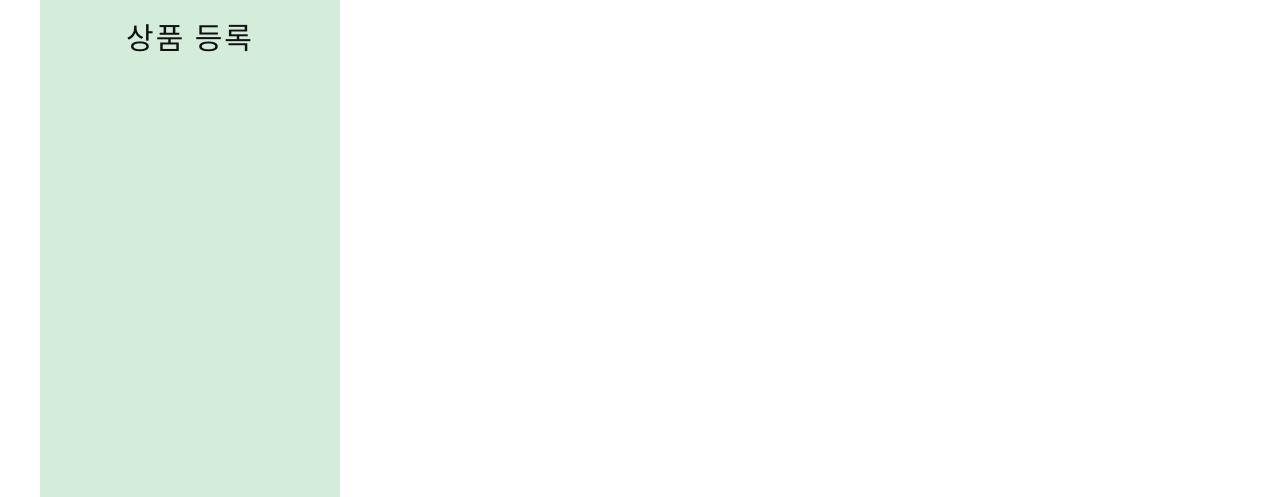
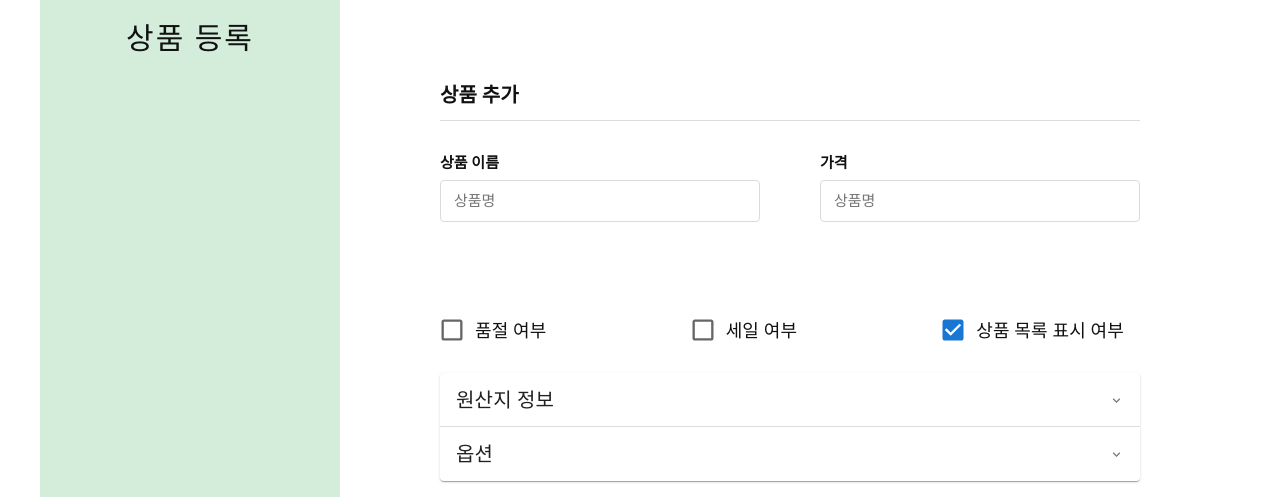
Before and after one commit to Wanted-Pre-Onboarding-FE-Team-12/wanted-pre-onboardin-fruitte, a React (Create React App) app: page /admin/addproduct in a window 1280 px wide. Shown: the part 303-800 px from the top of the page. Built offline with nearby package versions, Linux system fonts and the light colour scheme.

Commit message:
feat: 관리자 상품등록 페이지 퍼블리싱

```diff
--- /dev/null
+++ b/src/components/AdminProductForm/index.jsx
@@ -0,0 +1,140 @@
+import React from 'react';
+
+import useInput from '@hooks/useInput';
+
+// CSS
+import { Header, Form, Label, Input, Error, Section, Container, AccordionWrapper } from './style';
+import {
+  Accordion,
+  AccordionDetails,
+  AccordionSummary,
+  Checkbox,
+  FormControlLabel,
+  Typography,
+  Button,
+} from '@mui/material';
+
+import ExpandMoreIcon from '@mui/icons-material/ExpandMore';
+
+const AdminProductForm = () => {
+  const {
+    value: productName,
+    hasError: productNameHasError,
+    valueChangeHandler: onChangeProductName,
+    inputBlurHandler: onBlurProductName,
+  } = useInput(value => value.trim() !== '');
+
+  const {
+    value: productPrice,
+    hasError: productPriceHasError,
+    valueChangeHandler: onChangeProductPrice,
+    inputBlurHandler: onBlurProductPrice,
+  } = useInput(value => value.trim() !== '');
+
+  const formSubmitHandler = () => {};
+  return (
+    <Section>
+      <div>
+        <Header>상품 추가</Header>
+
+        <Form onSubmit={formSubmitHandler}>
+          <Container>
+            <Label id="productName-label" error={productNameHasError}>
+              <span>상품 이름</span>
+              <div>
+                <Input
+                  type="text"
+                  id="productName"
+                  name="productName"
+                  value={productName}
+                  placeholder="상품명"
+                  onChange={onChangeProductName}
+                  onBlur={onBlurProductName}
+                  error={productNameHasError}
+                  required
+                />
+              </div>
+              {productNameHasError && <Error>상품명을 입력해주세요.</Error>}
+            </Label>
+            <Label id="productPrice-label" error={productPriceHasError}>
+              <span>가격</span>
+              <div>
+                <Input
+                  type="text"
+                  id="productPrice"
+                  name="productPrice"
+                  value={productPrice}
+                  placeholder="상품명"
+                  onChange={onChangeProductPrice}
+                  onBlur={onBlurProductPrice}
+                  error={productPriceHasError}
+                  required
+                />
+              </div>
+              {productPriceHasError && <Error>상품 가격을 입력해주세요.</Error>}
+            </Label>
+          </Container>
+          <Container>
+            <FormControlLabel
+              control={<Checkbox />}
+              sx={{ '& .MuiSvgIcon-root': { fontSize: 28 } }}
+              label={<Typography sx={{ fontSize: 18 }}>품절 여부</Typography>}
+            />
+            <FormControlLabel
+              control={<Checkbox />}
+              sx={{ '& .MuiSvgIcon-root': { fontSize: 28 } }}
+              label={<Typography sx={{ fontSize: 18 }}>세일 여부</Typography>}
+            />
+            <FormControlLabel
+              control={<Checkbox defaultChecked />}
+              sx={{ '& .MuiSvgIcon-root': { fontSize: 28 } }}
+              label={<Typography sx={{ fontSize: 18 }}>상품 목록 표시 여부</Typography>}
+            />
+          </Container>
+
+          <AccordionWrapper>
+            <Accordion>
+              <AccordionSummary
+                expandIcon={<ExpandMoreIcon />}
+                aria-controls="panel1a-content"
+                id="panel1a-header"
+              >
+                <Typography sx={{ fontSize: 20 }}>원산지 정보</Typography>
+              </AccordionSummary>
+              <AccordionDetails>
+                <Label>
+                  <span>원산지 정보</span>
+                  <Input placeholder="원산지 정보를 입력해 주세요." />
+                </Label>
+                <Label>
+                  <span>배송가능</span>
+                  <Input placeholder="가능하면 true 아니면 false를 입력해 주세요." />
+                </Label>
+                <Label>
+                  <span>배송비</span>
+                  <Input placeholder="배송비를 입력해 주세요." />
+                </Label>
+              </AccordionDetails>
+            </Accordion>
+            <Accordion>
+              <AccordionSummary
+                expandIcon={<ExpandMoreIcon />}
+                aria-controls="panel2a-content"
+                id="panel2a-header"
+              >
+                <Typography sx={{ fontSize: 20 }}>옵션</Typography>
+              </AccordionSummary>
+              <AccordionDetails></AccordionDetails>
+            </Accordion>
+          </AccordionWrapper>
+
+          <Button variant="contained" color="success">
+            <Typography sx={{ fontSize: 20 }}>상품 추가하기</Typography>
+          </Button>
+        </Form>
+      </div>
+    </Section>
+  );
+};
+
+export default AdminProductForm;
--- /dev/null
+++ b/src/components/AdminProductForm/style.js
@@ -0,0 +1,94 @@
+import styled from '@emotion/styled';
+export const Main = styled.main`
+  height: 100%;
+`;
+
+export const Section = styled.section`
+  padding-top: 40px;
+  height: 100%;
+  width: 70rem;
+  margin: 0 auto;
+  > div {
+    padding: 10rem 0;
+  }
+`;
+
+export const Header = styled.header`
+  text-align: left;
+  font-size: 2rem;
+  font-weight: 600;
+  line-height: 5rem;
+  border-bottom: 1px solid #dadce0;
+  margin-bottom: 3rem;
+`;
+
+export const Form = styled.form`
+  margin: 0 auto;
+  width: 100%;
+  & > button {
+    width: 100%;
+  }
+`;
+
+export const Container = styled.div`
+  display: flex;
+  justify-content: space-between;
+  align-items: center;
+  margin-bottom: 2rem;
+`;
+
+export const Label = styled.label`
+  margin-bottom: 1.6rem;
+  height: 12rem;
+  display: flex;
+  flex-direction: column;
+  > button {
+    margin-bottom: 1rem;
+  }
+  > span {
+    color: ${props => (props.error ? `#f77` : `#111`)};
+    display: block;
+    text-align: left;
+    padding-bottom: 0.8rem;
+    font-size: 1.5rem;
+    cursor: pointer;
+    font-weight: 600;
+  }
+`;
+
+export const Input = styled.input`
+    border-radius: 4px;
+    font-size: 1.5rem;
+    border: 1px solid ${props => (props.error ? `#f77` : `#dbdbdb`)};
+    transition: border 80ms ease-out, box-shadow 80ms ease-out;
+    box-sizing: border-box;
+    margin: 0 0 2rem;
+    width: 32rem;
+    color:
+    background-color:
+    padding: 1.2rem;
+    height: 4.2rem;
+    padding: 1.3rem;
+    &:focus {
+        box-shadow: 0 0 0 5px ${props =>
+          props.error ? `rgba(255, 199, 199, 0.5)` : `rgb(212, 237, 218)`};
+    }
+`;
+
+export const Error = styled.div`
+  font-size: 1.4rem;
+  color: #f77;
+  margin-top: -1rem;
+  margin-bottom: 1.5rem;
+`;
+
+export const Success = styled.div`
+  color: #2eb67d;
+`;
+
+export const AccordionWrapper = styled.div`
+  margin: 2rem 0;
+  input {
+    width: 40rem;
+  }
+`;
--- /dev/null
+++ b/src/hooks/useInput.js
@@ -0,0 +1,30 @@
+import { useState } from 'react';
+
+const useInput = validateValue => {
+  const [enteredValue, setEnteredValue] = useState('');
+  const [IsTouched, setIsTouched] = useState(false);
+
+  // Validation
+  const valueIsValid = validateValue(enteredValue);
+  const hasError = !valueIsValid && IsTouched;
+
+  // onChange
+  const valueChangeHandler = e => {
+    setEnteredValue(e.target.value);
+  };
+
+  // onBlur
+  const inputBlurHandler = () => {
+    setIsTouched(true);
+  };
+
+  return {
+    value: enteredValue,
+    isValid: valueIsValid,
+    hasError,
+    valueChangeHandler,
+    inputBlurHandler,
+  };
+};
+
+export default useInput;
--- a/src/pages/AddProduct.js
+++ b/src/pages/AddProduct.js
@@ -1,7 +1,20 @@
 import React from 'react';
+import AdminProductForm from '@components/AdminProductForm';
+
+// CSS
+import styled from 'styled-components';
 
 const AddProduct = () => {
-  return <div>AddProduct</div>;
+  return (
+    <Wrapper>
+      <AdminProductForm />
+    </Wrapper>
+  );
 };
 
+const Wrapper = styled.main`
+  margin: 0 2rem;
+  padding: 2rem 0;
+`;
+
 export default AddProduct;
```
Also changed, not shown: package.json (+4 -3 lines), 1 other file (tests, documents, lock files or other folders).
